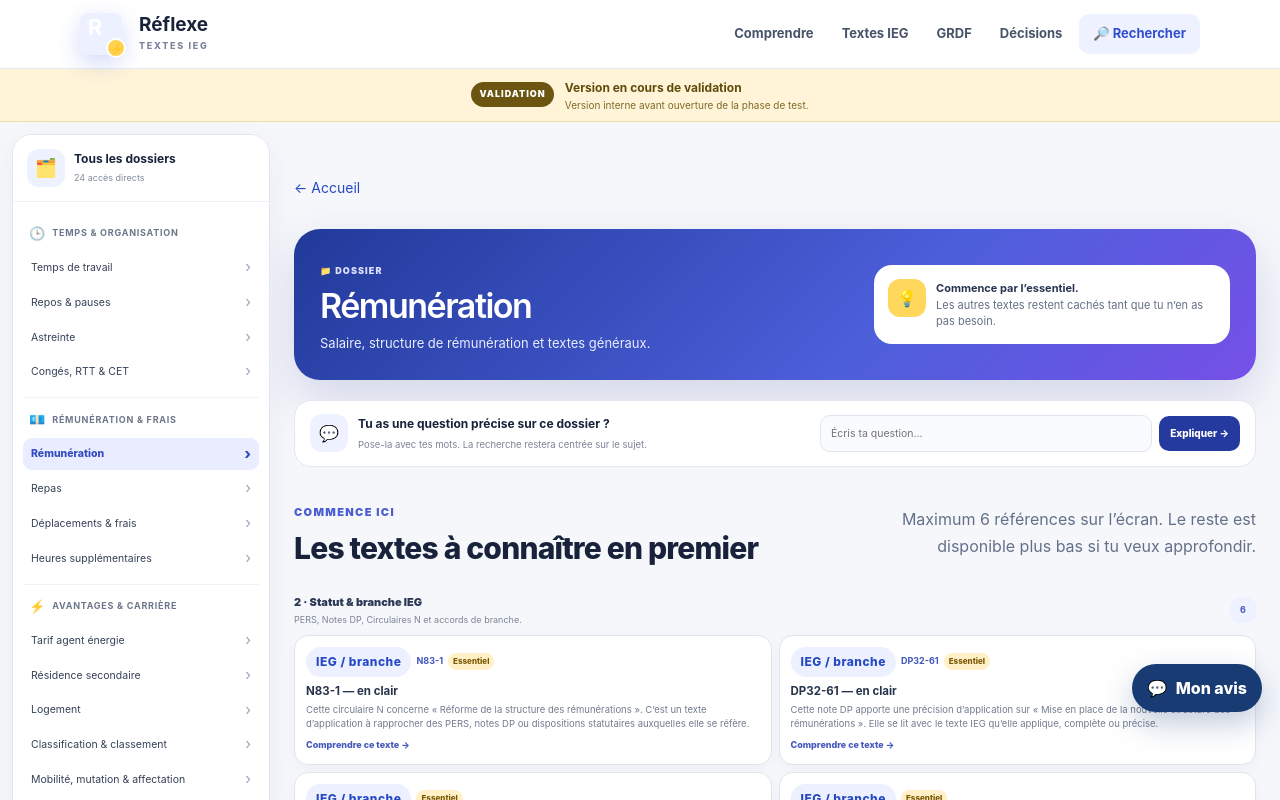
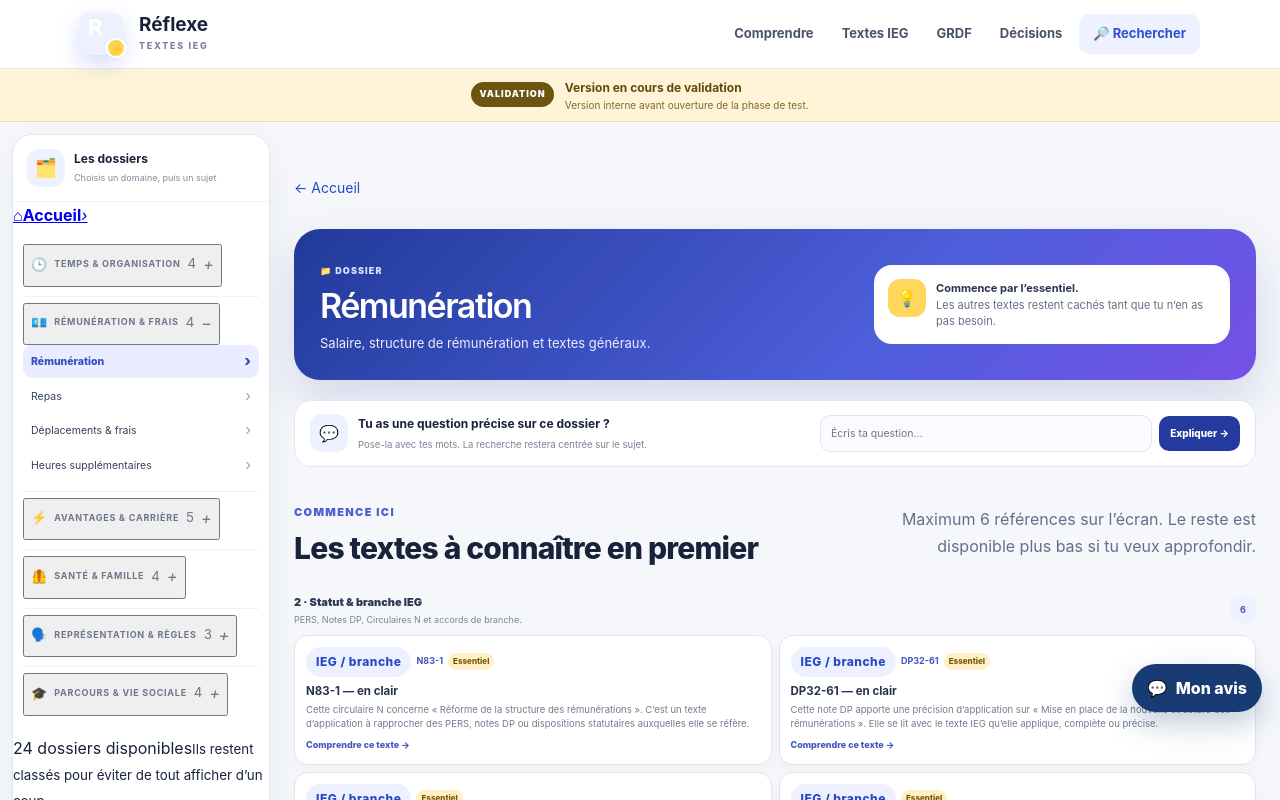
Before and after one commit to hajjitoufik4-eng/reflexe-textes-ieg-v21, a Next.js app: page /dossiers/remuneration in a window 1280 px wide. Shown: the top 800 px of the page. Built offline with nearby package versions, Linux system fonts and the light colour scheme.

Commit message:
Make dossier sidebar progressive and context-aware

```diff
--- a/src/app/components/DossierSidebar.jsx
+++ b/src/app/components/DossierSidebar.jsx
@@ -2,40 +2,79 @@
 
 import Link from 'next/link';
 import { usePathname } from 'next/navigation';
-import { useState } from 'react';
+import { useEffect, useMemo, useState } from 'react';
 import { dossierNavigation, allDossierLinks } from '../../data/dossier-navigation.js';
 
 export default function DossierSidebar(){
   const pathname=usePathname();
-  const [open,setOpen]=useState(false);
+  const activeSlug=pathname?.startsWith('/dossiers/')?pathname.split('/')[2]:null;
+  const activeEntry=useMemo(()=>allDossierLinks.find(item=>item.slug===activeSlug)||null,[activeSlug]);
+  const [panelOpen,setPanelOpen]=useState(false);
+  const [openGroup,setOpenGroup]=useState(activeEntry?.group||null);
+
+  useEffect(()=>{
+    setOpenGroup(activeEntry?.group||null);
+  },[activeEntry?.group]);
 
   const content=<>
     <div className="dossier-side-head">
-      <div><span>🗂️</span><div><strong>Tous les dossiers</strong><small>{allDossierLinks.length} accès directs</small></div></div>
-      <button className="dossier-side-close" type="button" onClick={()=>setOpen(false)} aria-label="Fermer les dossiers">×</button>
+      <div><span>🗂️</span><div><strong>Les dossiers</strong><small>Choisis un domaine, puis un sujet</small></div></div>
+      <button className="dossier-side-close" type="button" onClick={()=>setPanelOpen(false)} aria-label="Fermer les dossiers">×</button>
     </div>
+
+    <Link className="dossier-side-home" href="/" onClick={()=>setPanelOpen(false)}>
+      <span>⌂</span><strong>Accueil</strong><i>›</i>
+    </Link>
+
     <nav className="dossier-side-nav" aria-label="Tous les dossiers">
-      {dossierNavigation.map(group=><section key={group.group} className="dossier-side-group">
-        <div className="dossier-side-group-title"><span>{group.icon}</span><strong>{group.group}</strong></div>
-        <div className="dossier-side-links">
+      {dossierNavigation.map(group=>{
+        const expanded=openGroup===group.group;
+        const activeInGroup=activeEntry?.group===group.group;
+        return <section key={group.group} className={`dossier-side-group ${activeInGroup?'active-group':''}`}>
+          <button
+            type="button"
+            className="dossier-side-group-title"
+            aria-expanded={expanded}
+            onClick={()=>setOpenGroup(expanded?null:group.group)}
+          >
+            <span>{group.icon}</span>
+            <strong>{group.group}</strong>
+            <small>{group.items.length}</small>
+            <i>{expanded?'−':'+'}</i>
+          </button>
+          {expanded&&<div className="dossier-side-links">
             {group.items.map(([slug,label])=>{
               const href=`/dossiers/${slug}`;
               const active=pathname===href;
-            return <Link key={slug} href={href} className={active?'active':''} onClick={()=>setOpen(false)}>
+              return <Link key={slug} href={href} className={active?'active':''} onClick={()=>setPanelOpen(false)}>
                 <span>{label}</span><i>›</i>
               </Link>;
             })}
+          </div>}
+        </section>;
+      })}
+    </nav>
+
+    <div className="dossier-side-foot">
+      <span>24 dossiers disponibles</span>
+      <small>Ils restent classés pour éviter de tout afficher d’un coup.</small>
     </div>
-      </section>)}
-    </nav>
   </>;
 
   return <>
     <aside className="dossier-sidebar">{content}</aside>
-    <button className="dossier-mobile-button" type="button" onClick={()=>setOpen(true)} aria-expanded={open} aria-controls="dossier-mobile-panel">
-      <span>🗂️</span><strong>24 dossiers</strong>
+
+    <button
+      className="dossier-mobile-button"
+      type="button"
+      onClick={()=>setPanelOpen(true)}
+      aria-expanded={panelOpen}
+      aria-controls="dossier-mobile-panel"
+    >
+      <span>🗂️</span><strong>{activeEntry?activeEntry.label:'Dossiers'}</strong>
     </button>
-    {open&&<div className="dossier-mobile-overlay" onClick={()=>setOpen(false)}>
+
+    {panelOpen&&<div className="dossier-mobile-overlay" onClick={()=>setPanelOpen(false)}>
       <aside id="dossier-mobile-panel" className="dossier-mobile-panel" onClick={e=>e.stopPropagation()}>{content}</aside>
     </div>}
   </>;
```
Lines whose indentation alone changed are shown as unchanged.
